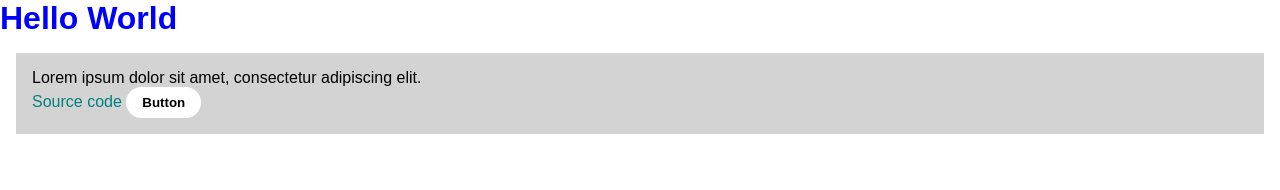
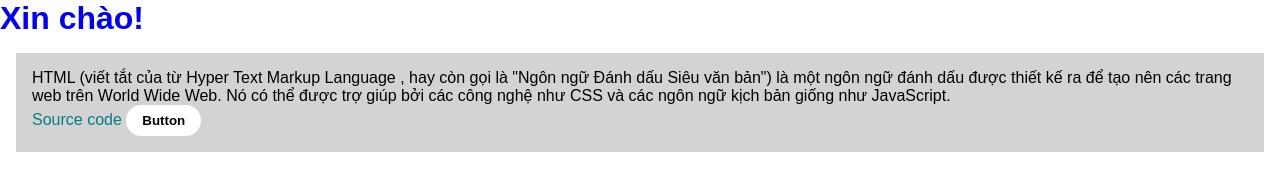
Before and after one commit to ruinekowo/web-design, a plain HTML site: page index.html in a window 1280 px wide. Drawn offline with Linux system fonts and the light colour scheme.

Commit message:
Update index.html

```diff
--- a/index.html
+++ b/index.html
@@ -9,9 +9,9 @@
 </head>
 
 <body>
-    <h1 id="title">Hello World</h1>
+    <h1 id="title">Xin chào!</h1>
     <div class="box">
-        <p class="params">Lorem ipsum dolor sit amet, consectetur adipiscing elit.</p>
+        <p class="params">HTML (viết tắt của từ Hyper Text Markup Language , hay còn gọi là "Ngôn ngữ Đánh dấu Siêu văn bản") là một ngôn ngữ đánh dấu được thiết kế ra để tạo nên các trang web trên World Wide Web. Nó có thể được trợ giúp bởi các công nghệ như CSS và các ngôn ngữ kịch bản giống như JavaScript.</p>
         <a href="https://github.com/ruinekowo/web-design" target="_blank" class="hyperlink">Source code</a>
         <button class="button">Button</button>
     </div>
```
